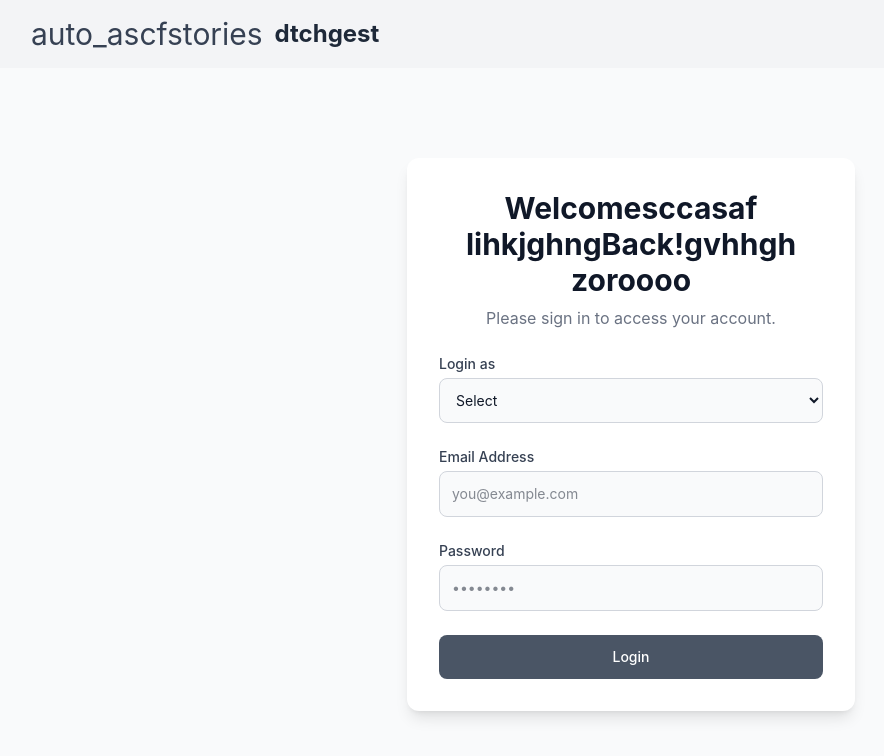
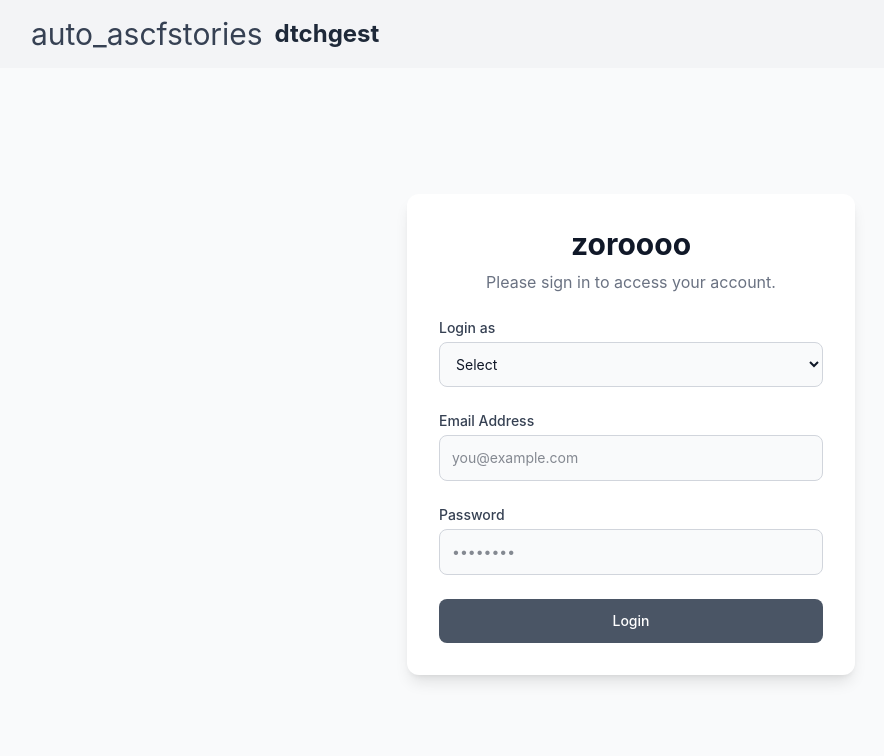
Before and after one commit to aditya-shinde-45/gradebookx, a React app in the folder frontend/: page / in a window 1280 px wide. Shown: the top 756 px of the page, without its empty margins (9-893 px from the left). Built offline with nearby package versions, Linux system fonts and the light colour scheme; the HTML template or start-up script is replaced by a standard one.

Commit message:
Fix welcome message in Login component

```diff
--- a/frontend/src/Pages/Login.jsx
+++ b/frontend/src/Pages/Login.jsx
@@ -90,7 +90,7 @@
       <main className="flex-grow flex items-center justify-center p-4">
         <div className="w-full max-w-md bg-white rounded-xl shadow-lg p-8 space-y-6">
           <div className="text-center">
-            <h2 className="text-3xl font-bold text-gray-900">Welcomesccasaf lihkjghngBack!gvhhgh zoroooo</h2>
+            <h2 className="text-3xl font-bold text-gray-900"> zoroooo</h2>
             <p className="text-gray-500 mt-2">Please sign in to access your account.</p>
           </div>
 
```
